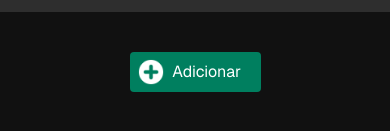
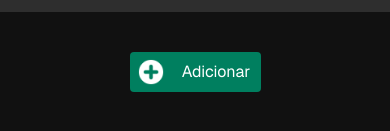
Before and after one commit to andreywilmsen/Portfolio-Andrey-Wilmsen, a Next.js app: page /admin/blog in a window 390 px wide. Shown: the part 577-708 px from the top of the page. Built offline with nearby package versions, Linux system fonts and the light colour scheme.

Commit message:
insere primeiro modal no CMS (Blog), instala e configura Redux toolkit (RTK)

```diff
--- a/package.json
+++ b/package.json
@@ -9,11 +9,13 @@
     "lint": "next lint"
   },
   "dependencies": {
+    "@reduxjs/toolkit": "^2.8.2",
     "aos": "^2.3.4",
     "clsx": "^2.1.1",
     "next": "15.3.3",
     "react": "^19.0.0",
-    "react-dom": "^19.0.0"
+    "react-dom": "^19.0.0",
+    "react-redux": "^9.2.0"
   },
   "devDependencies": {
     "@tailwindcss/postcss": "^4",
--- a/src/app/admin/blog/page.tsx
+++ b/src/app/admin/blog/page.tsx
@@ -1,10 +1,19 @@
+"use client"
+
 import Header from "@/app/components/Header/Menu";
 import { menuItems } from "../types";
 import Table from "@/app/components/Table";
 import Button from "@/app/components/Button";
+import { useDispatch } from "react-redux";
+import { openModal } from "@/store/modalSlice";
+import Modal from "@/app/components/Modal";
 
 export default function Blog() {
+
+    const dispatch = useDispatch();
+
     return (
+        <>
             <section>
                 <Header items={menuItems} admin />
                 <div className="md:ml-50 flex items-center justify-center min-h-screen font-[family-name:var(--font-geist-sans)]">
@@ -12,10 +21,13 @@ export default function Blog() {
                         <h1 className="font-semibold text-[20px]">Blog</h1>
                         <Table />
                         <div className="flex justify-center md:justify-start items-center">
-                        <Button hov addItem name="Adicionar" source="soma.png" color="bg-success" />
+                            <Button onClick={() => dispatch(openModal())} hov addItem name="Adicionar" source="soma.png" color="bg-success" />
                         </div>
                     </div>
                 </div>
+                <Modal />
             </section>
+
+        </>
     );
 }
--- a/src/app/components/Button.tsx
+++ b/src/app/components/Button.tsx
@@ -1,25 +1,10 @@
 
 import clsx from "clsx";
+import { ButtonProps } from "./types";
 
-interface ButtonProps {
-    name?: string;
-    source?: string;
-    color: string;
-    href?: string;
-    noImage?: boolean;
-    projectsButtons?: boolean;
-    heroButtons?: boolean;
-    addItem?: boolean;
-    hidden?: boolean;
-    hov?: boolean;
-    aboutButtons?: boolean;
-    tableButton?: boolean;
-}
+export default function Button({ name, source, color, href, hidden, projectsButtons, heroButtons, aboutButtons, tableButton, addItem, hov, noImage, onClick }: ButtonProps) {
 
-export default function Button({ name, source, color, href, hidden, projectsButtons, heroButtons, aboutButtons, tableButton, addItem, hov, noImage }: ButtonProps) {
-    return (
-        <a href={href} target="_blank" rel="noopener noreferrer"
-            className={clsx(
+    const baseClasses = clsx(
         "flex items-center rounded text-white py-5 transition-transform duration-300 cursor-pointer",
         projectsButtons && "w-[181px] h-[35px]",
         heroButtons && "md:w-36 h-8",
@@ -28,9 +13,23 @@ export default function Button({ name, source, color, href, hidden, projectsButt
         addItem && "md:w-36 h-8 w-[131px] justify-center",
         hov && "hover:scale-105",
         color
-            )}>
-            {!noImage && <img src={`/icons/${source}`} alt={`${name} icon`} className="mx-2 w-[26px] h-[26px]" />}
-            <span className={clsx(hidden && "hidden", "justify-center w-2/3 md:flex")}>{name}</span>
-        </a>
     )
+
+    const content = (
+        <>
+            {!noImage && source && (
+                <img src={`/icons/${source}`} alt={name ? `${name} icon` : "icon"} className="mx-2 w-[26px] h-[26px]" draggable={false} />)}
+            <span className={clsx(hidden && "hidden", "justify-center w-2/3 md:flex")}> {name} </span>
+        </>
+    );
+
+    if (href) {
+        return (
+            <a href={href} target="_blank" rel="noopener noreferrer" className={baseClasses} > {content} </a>
+        );
     }
+
+    return (
+        <button type="button" onClick={onClick} className={baseClasses}> {content} </button>
+    );
+}
--- a/src/app/components/Logo.tsx
+++ b/src/app/components/Logo.tsx
@@ -1,9 +1,6 @@
 
 import clsx from "clsx";
-
-interface LogoProps {
-    hidden?: boolean;
-}
+import { LogoProps } from "./types";
 
 export default function Logo({ hidden }: LogoProps) {
     return (
--- /dev/null
+++ b/src/app/components/Modal.tsx
@@ -0,0 +1,27 @@
+"use client"
+
+import { useDispatch } from "react-redux";
+import { closeModal } from "@/store/modalSlice";
+import { useSelector } from "react-redux";
+import { RootState } from "@/store";
+import clsx from "clsx";
+
+export default function Modal() {
+
+    const dispatch = useDispatch();
+    const isModalOpen = useSelector((state: RootState) => state.modal.isOpen);
+
+    return (
+
+        <div className={clsx("fixed inset-0 bg-black bg-opacity-90 items-center justify-center z-50", isModalOpen ? "flex" : "hidden")}>
+            <div className="bg-white p-6 rounded shadow-lg max-w-sm w-full relative text-black">
+
+                <h2 className="text-xl font-bold mb-4">Modal</h2>
+
+                <p>Conteúdo modal</p>
+
+                <button onClick={() => dispatch((closeModal()))} className="absolute top-2 right-2 text-black hover:text-black">✕</button>
+            </div>
+        </div>
+    );
+}
--- /dev/null
+++ b/src/app/components/types.ts
@@ -0,0 +1,19 @@
+export interface ButtonProps {
+    name?: string;
+    source?: string;
+    color: string;
+    href?: string;
+    noImage?: boolean;
+    projectsButtons?: boolean;
+    heroButtons?: boolean;
+    addItem?: boolean;
+    hidden?: boolean;
+    hov?: boolean;
+    aboutButtons?: boolean;
+    tableButton?: boolean;
+    onClick?: () => void;
+}
+
+export interface LogoProps {
+    hidden?: boolean;
+}
--- a/src/app/layout.tsx
+++ b/src/app/layout.tsx
@@ -2,6 +2,8 @@ import type { Metadata } from "next";
 import { Geist, Geist_Mono } from "next/font/google";
 import "./globals.css";
 import AOSInitializer from './components/AOSInitializer';
+import ReduxProvider from "@/store/ReduxProvider";
+
 
 const geistSans = Geist({
   variable: "--font-geist-sans",
@@ -29,8 +31,10 @@ export default function RootLayout({
       <body
         className={`overflow-x-hidden ${geistSans.variable} ${geistMono.variable} antialiased`}
       >
-        <AOSInitializer />
-        {children}
+        <ReduxProvider >
+          <AOSInitializer />
+          {children}
+        </ReduxProvider>
       </body>
     </html>
   );
--- /dev/null
+++ b/src/store/ReduxProvider.tsx
@@ -0,0 +1,10 @@
+// src/store/ReduxProvider.tsx
+"use client";
+
+import { Provider } from "react-redux";
+import { store } from "./index";
+import { ReactNode } from "react";
+
+export default function ReduxProvider({ children }: { children: ReactNode }) {
+  return <Provider store={store}>{children}</Provider>;
+}
--- /dev/null
+++ b/src/store/index.ts
@@ -0,0 +1,11 @@
+import { configureStore } from "@reduxjs/toolkit";
+import modalSlice from "./modalSlice";
+
+export const store = configureStore({
+    reducer: {
+        modal: modalSlice,
+    },
+});
+
+export type RootState = ReturnType<typeof store.getState>;
+export type AppDispatch = typeof store.dispatch;
--- /dev/null
+++ b/src/store/modalSlice.ts
@@ -0,0 +1,28 @@
+import { createSlice } from "@reduxjs/toolkit";
+
+interface modalState {
+    isOpen: boolean;
+}
+
+const initialState: modalState = {
+    isOpen: false
+}
+
+const modalSlice = createSlice({
+    name: "Modal",
+    initialState,
+    reducers: {
+        openModal: (state) => {
+            state.isOpen = true;
+        },
+        closeModal: (state) => {
+            state.isOpen = false;
+        },
+        toggleModal: (state) => {
+            state.isOpen = !state.isOpen;
+        }
+    }
+});
+
+export const { openModal, closeModal, toggleModal } = modalSlice.actions;
+export default modalSlice.reducer;
```
Also changed, not shown: 1 other file (tests, documents, lock files or other folders). Lines whose indentation alone changed are shown as unchanged.
